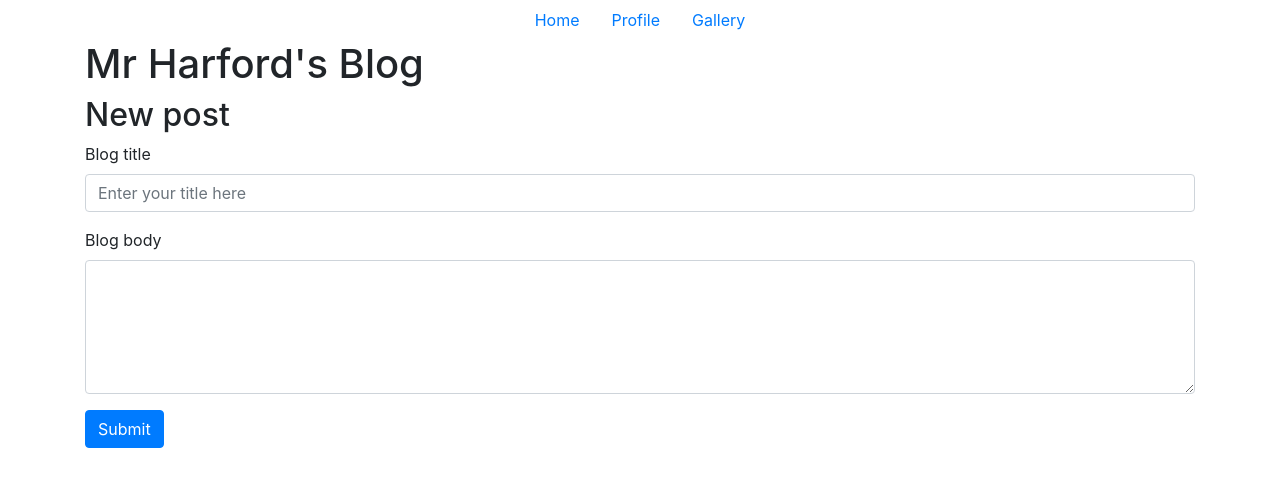
After one commit to harfordt/blog_example, a Flask app: page /new-blog-post in a window 1280 px wide. The commit adds this page. Shown: the top 487 px of the page. Run offline with Flask 2, Linux system fonts and the light colour scheme; some libraries are stand-ins or nearby versions.

Commit message:
Add blog post form

```diff
--- a/app.py
+++ b/app.py
@@ -22,6 +22,10 @@ def profile():
 def gallery_page():
     return render_template("gallery.html")
 
+@app.route('/new-blog-post')
+def new_blog_post():
+    return render_template("new_blog_post.html")
+
 
 if __name__ == "__main__":
     app.run()
--- a/templates/base.html
+++ b/templates/base.html
@@ -8,6 +8,7 @@
     {% endblock %}
 </head>
 <body>
+<div class="container">
     <ul class="nav justify-content-center">
         <li class="nav-item">
             <a class="nav-link active" href="/">Home</a>
@@ -22,6 +23,7 @@
 
     <h1>Mr Harford's Blog</h1>
     {% block body %}{% endblock %}
+</div>
 <script src="https://stackpath.bootstrapcdn.com/bootstrap/4.2.1/js/bootstrap.bundle.min.js"
         integrity="sha384-zDnhMsjVZfS3hiP7oCBRmfjkQC4fzxVxFhBx8Hkz2aZX8gEvA/jsP3eXRCvzTofP"
         crossorigin="anonymous"></script>
--- a/templates/gallery.html
+++ b/templates/gallery.html
@@ -1,6 +1,6 @@
 {% extends "base.html" %}
 
-{% block title %} Gallery {% endblock %}
+{% block title %} Gallllery {% endblock %}
 
 {% block head %}
     {{ super() }}
--- a/templates/home.html
+++ b/templates/home.html
@@ -7,5 +7,5 @@
 {% endblock %}
 
 {% block body %}
-    <h2>home page</h2>
+    <a class="btn btn-success" href="/new-blog-post">New post!</a>
 {% endblock %}
--- /dev/null
+++ b/templates/new_blog_post.html
@@ -0,0 +1,25 @@
+{% extends "base.html" %}
+
+{% block title %} New post {% endblock %}
+
+{% block head %}
+{{ super() }}
+{% endblock %}
+
+{% block body %}
+<h2>New post</h2>
+<form>
+    <div class="form-group">
+        <label for="title">Blog title</label>
+        <input id="title" name="title" placeholder="Enter your title here" type="text" required="required"
+               class="form-control">
+    </div>
+    <div class="form-group">
+        <label for="body">Blog body</label>
+        <textarea id="body" name="body" cols="40" rows="5" required="required" class="form-control"></textarea>
+    </div>
+    <div class="form-group">
+        <button name="submit" type="submit" class="btn btn-primary">Submit</button>
+    </div>
+</form>
+{% endblock %}
```
Lines whose indentation alone changed are shown as unchanged.
